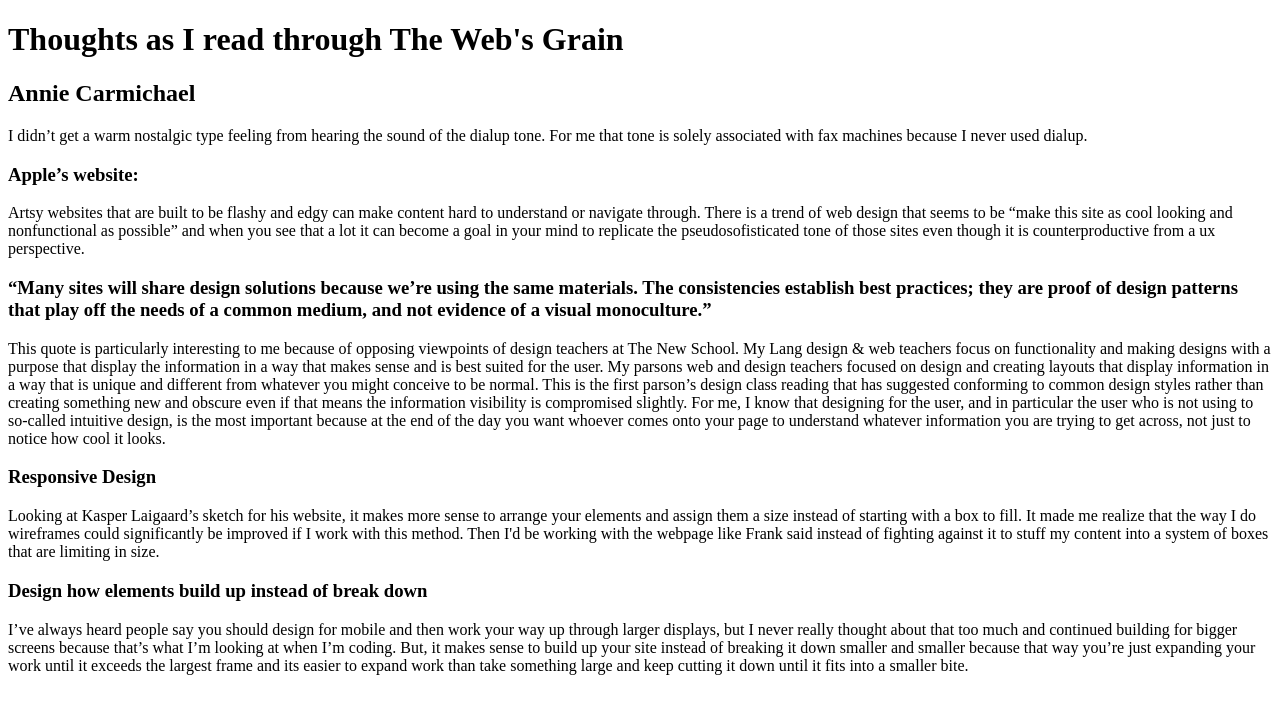
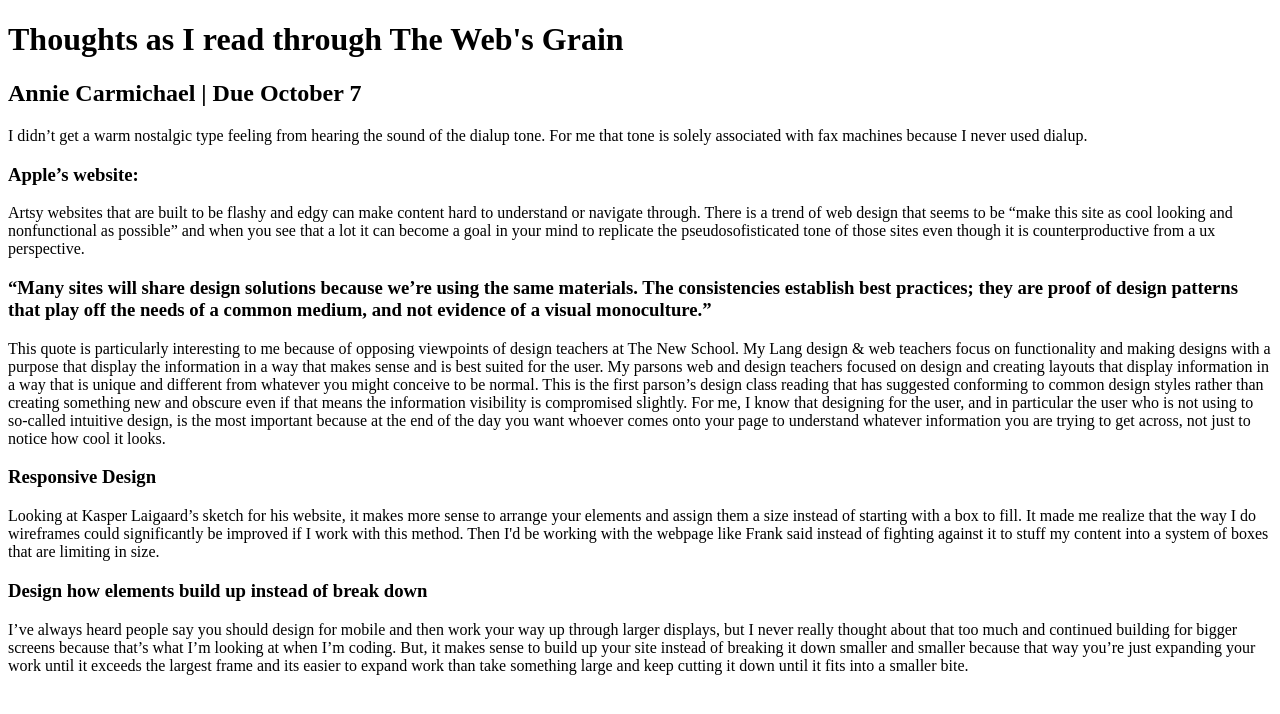
Before and after one commit to anniecarm/cc19, a plain HTML site: page readings/reading10_13.html in a window 1280 px wide. Drawn offline with Linux system fonts and the light colour scheme.

Commit message:
Update reading10_13.html

```diff
--- a/readings/reading10_13.html
+++ b/readings/reading10_13.html
@@ -2,7 +2,7 @@
 <html>
 <body>
 <h1>Thoughts as I read through The Web's Grain</h1>
-<h2>Annie Carmichael</h2>
+<h2>Annie Carmichael | Due October 7</h2>
 
 <p>I didn’t get a warm nostalgic type feeling from hearing the sound of the dialup tone. For me that tone is solely associated with fax machines because I never used dialup.</p>
 
```
